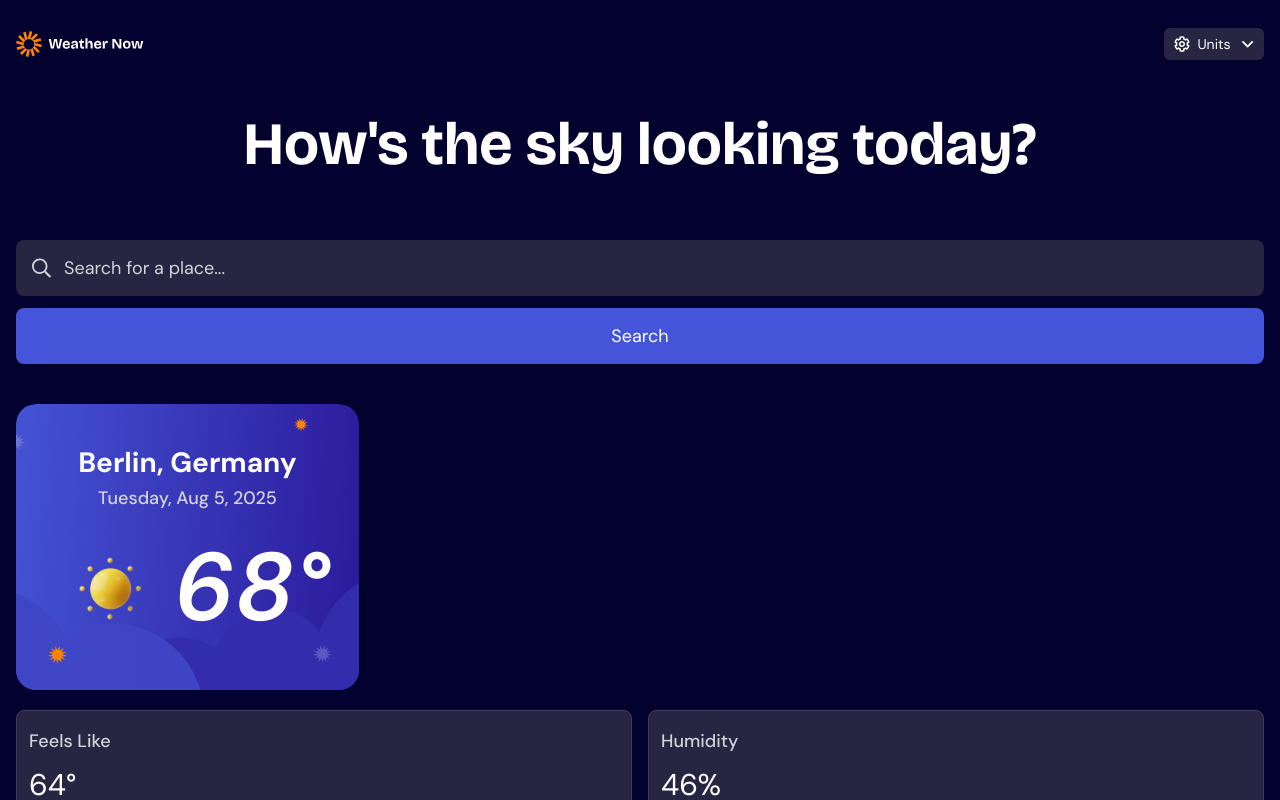
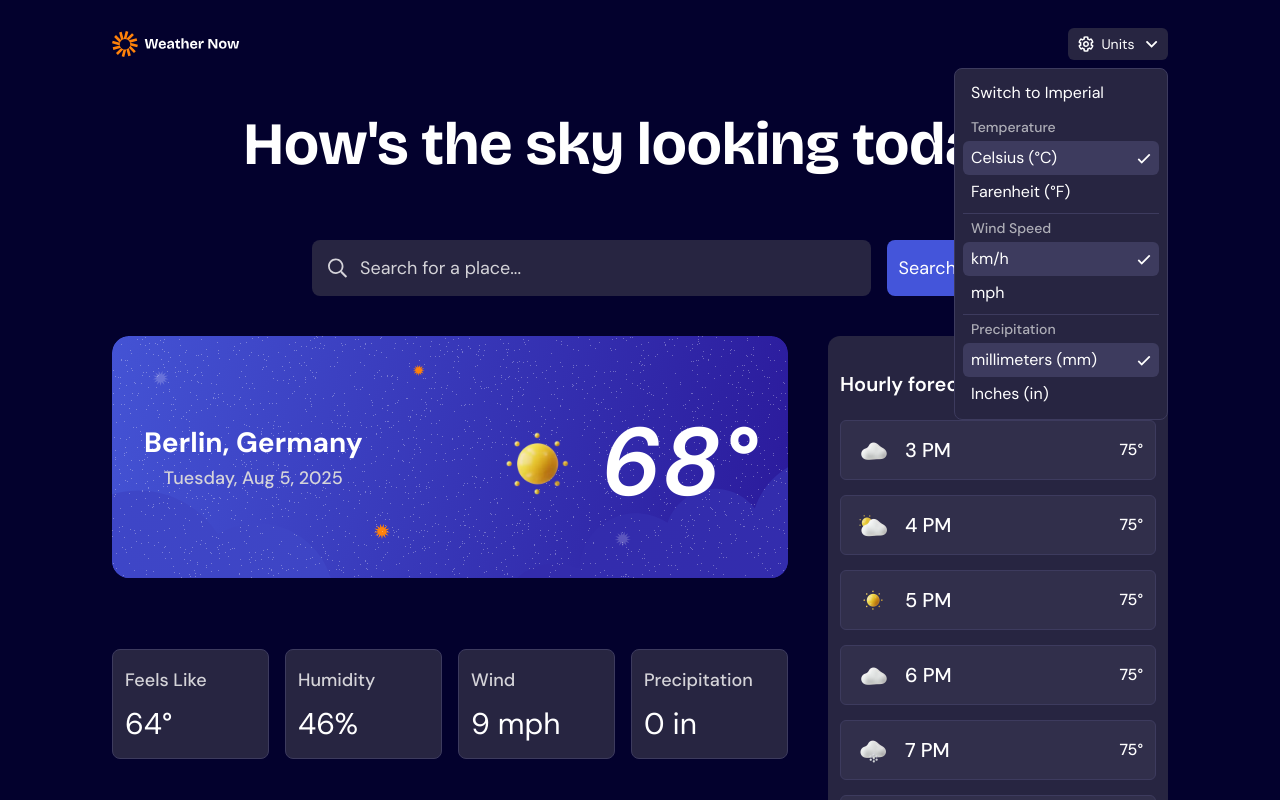
Before and after one commit to Darkah11/Weather-Now, a Next.js app: page / in a window 1280 px wide. Both pictures are taken after a click on the button "Units". Shown: the top 800 px of the page. Built offline with nearby package versions, Linux system fonts and the light colour scheme.

Commit message:
weather added

```diff
--- a/app/components/Header.jsx
+++ b/app/components/Header.jsx
@@ -1,17 +1,22 @@
+"use client";
 import Image from "next/image";
 import Link from "next/link";
-import React from "react";
+import React, { useState } from "react";
 import logo from "@/public/logo.svg";
 import unit from "@/public/icon-units.svg";
 import dropdown from "@/public/icon-dropdown.svg";
+import check from "@/public/icon-checkmark.svg";
 
 export default function Header() {
+  const [open, setOpen] = useState(false);
+  const [metric, setMetric] = useState(true);
+
   return (
-    <div className=" px-4 py-7 flex justify-between items-center">
+    <div className=" px-4 md:px-6 xl:px-28 py-7 flex justify-between items-center">
       <Link href={"/"}>
         <Image src={logo} alt="weather now logo" className=" w-32" />
       </Link>
-      <div>
+      <div className=" relative">
         <div className=" relative w-[100px] h-fit">
           <Image
             className=" absolute top-0 left-[10px] bottom-0 my-auto"
@@ -23,7 +28,66 @@ export default function Header() {
             src={dropdown}
             alt="dropdown icon"
           />
-          <button className=" w-full py-[6px] rounded-md text-neutral-0 bg-neutral-80 text-sm">Units</button>
+          <button
+            onClick={() => setOpen(!open)}
+            className=" w-full py-[6px] rounded-md text-neutral-0 bg-neutral-80 text-sm"
+          >
+            Units
+          </button>
+        </div>
+        <div
+          className={` ${
+            open ? "block" : "hidden"
+          } w-[214px] bg-neutral-80 py-1 px-2 border border-neutral-60 absolute z-50 rounded-lg top-[40px] right-0`}
+        >
+          <button
+            onClick={() => {
+              setMetric(!metric);
+              setOpen(false);
+            }}
+            className="px-2 rounded-md py-2 w-full text-left hover:bg-neutral-60"
+          >
+            Switch to {metric ? "Imperial" : "Metric"}
+          </button>
+          <div className=" border-b border-neutral-60 py-1">
+            <p className=" px-2 text-sm font-medium text-neutral-30 mb-1">
+              Temperature
+            </p>
+            <div className={` ${metric ? 'bg-neutral-60' : ''} px-2 flex items-center justify-between rounded-md py-[5px] w-full text-left `}>
+              <p>Celsius (°C)</p>
+              {metric ? <Image src={check} alt="checkmark icon" /> : null}
+            </div>
+            <div className={` ${!metric ? 'bg-neutral-60' : ''} px-2 flex items-center justify-between rounded-md py-[5px] w-full text-left `}>
+              <p>Farenheit (°F)</p>
+              {!metric ? <Image src={check} alt="checkmark icon" /> : null}
+            </div>
+          </div>
+          <div className=" border-b border-neutral-60 py-1">
+            <p className=" px-2 text-sm font-medium text-neutral-30 mb-1">
+              Wind Speed
+            </p>
+            <div className={` ${metric ? 'bg-neutral-60' : ''} px-2 flex items-center justify-between rounded-md py-[5px] w-full text-left `}>
+              <p>km/h</p>
+              {metric ? <Image src={check} alt="checkmark icon" /> : null}
+            </div>
+            <div className={` ${!metric ? 'bg-neutral-60' : ''} px-2 flex items-center justify-between rounded-md py-[5px] w-full text-left `}>
+              <p>mph</p>
+              {!metric ? <Image src={check} alt="checkmark icon" /> : null}
+            </div>
+          </div>
+          <div className="  py-1">
+            <p className=" px-2 text-sm font-medium text-neutral-30 mb-1">
+              Precipitation
+            </p>
+            <div className={` ${metric ? 'bg-neutral-60' : ''} px-2 flex items-center justify-between rounded-md py-[5px] w-full text-left `}>
+              <p>millimeters (mm)</p>
+              {metric ? <Image src={check} alt="checkmark icon" /> : null}
+            </div>
+            <div className={` ${!metric ? 'bg-neutral-60' : ''} px-2 flex items-center justify-between rounded-md py-[5px] w-full text-left `}>
+              <p>Inches (in)</p>
+              {!metric ? <Image src={check} alt="checkmark icon" /> : null}
+            </div>
+          </div>
         </div>
       </div>
     </div>
--- a/app/components/Search.jsx
+++ b/app/components/Search.jsx
@@ -4,7 +4,7 @@ import search from "@/public/icon-search.svg";
 
 export default function Search() {
   return (
-    <div className=" flex flex-col gap-y-3">
+    <div className=" flex flex-col md:flex-row md:gap-x-4 gap-y-3 max-w-[420px] mx-auto md:max-w-none lg:max-w-[656px] lg:mx-auto">
       <div className=" w-full relative">
         <Image
           className=" w-5 h-5 absolute top-0 bottom-0 my-auto left-4"
@@ -18,8 +18,8 @@ export default function Search() {
           placeholder="Search for a place..."
         />
       </div>
-      <div className=" w-full">
-        <button type="submit" className=" text-lg h-[56px] rounded-lg bg-blue-50 w-full">Search</button>
+      <div className=" w-full md:w-fit">
+        <button type="submit" className=" text-lg h-[56px] rounded-lg px-3 bg-blue-50 w-full">Search</button>
       </div>
     </div>
   );
--- a/app/components/Weather.jsx
+++ b/app/components/Weather.jsx
@@ -1,6 +1,8 @@
+"use client";
 import Image from "next/image";
-import React from "react";
+import React, { useEffect, useState } from "react";
 import todaySm from "@/public/bg-today-small.svg";
+import todayLg from "@/public/bg-today-large.svg";
 import sunny from "@/public/icon-sunny.webp";
 import rain from "@/public/icon-rain.webp";
 import cloudy from "@/public/icon-partly-cloudy.webp";
@@ -12,12 +14,46 @@ import overcast from "@/public/icon-overcast.webp";
 import dropdown from "@/public/icon-dropdown.svg";
 
 export default function Weather() {
+  const [open, setOpen] = useState(false);
+  const [activeDay, setActiveDay] = useState("");
+  const days = [
+    "monday",
+    "tuesday",
+    "wednesday",
+    "thursday",
+    "friday",
+    "saturday",
+    "sunday",
+  ];
+  useEffect(() => {
+    // Create an array of day names
+
+    // Get today's date
+    const today = new Date();
+
+    // Get the numeric day of the week (0 for Sunday, 1 for Monday, etc.)
+    const dayIndex = today.getDay();
+    const adjustedIndex = (dayIndex + 6) % 7;
+
+    // Use the adjusted index to find the corresponding day name
+    setActiveDay(days[adjustedIndex]);
+  }, []);
+
   return (
-    <div>
-      <div>
-        <div className=" relative w-fit">
-          <Image src={todaySm} alt="weather background" />
-          <div className=" flex flex-col justify-center items-center absolute top-0 bottom-0 left-0 right-0 m-auto">
+    <div className=" max-w-[420px] mx-auto md:max-w-none lg:flex lg:gap-x-10 ">
+      <div className="lg:w-[70%] lg:flex lg:flex-col lg:justify-between">
+        <div className=" relative ">
+          <Image
+            src={todaySm}
+            alt="weather background"
+            className=" w-full md:hidden"
+          />
+          <Image
+            src={todayLg}
+            alt="weather background"
+            className=" hidden md:block w-full"
+          />
+          <div className=" flex flex-col md:flex-row md:justify-between justify-center items-center absolute top-0 bottom-0 left-0 right-0 m-auto md:px-8">
             <div className=" text-center">
               <p className=" text-[28px] font-bold">Berlin, Germany</p>
               <p className=" text-lg font-medium text-neutral-20">
@@ -30,7 +66,7 @@ export default function Weather() {
             </div>
           </div>
         </div>
-        <div className=" grid grid-cols-2 gap-4 mt-5">
+        <div className=" grid grid-cols-2 md:grid-cols-4 gap-4 mt-5">
           <div className="  bg-neutral-80 px-3 py-4  border rounded-lg border-neutral-60">
             <p className=" font-medium text-lg text-neutral-20">Feels Like</p>
             <p className=" text-3xl mt-3">64°</p>
@@ -50,9 +86,9 @@ export default function Weather() {
             <p className=" text-3xl mt-3">0 in</p>
           </div>
         </div>
-        <div className=" py-10">
+        <div className=" py-10 lg:py-0">
           <h3 className=" text-xl font-semibold">Daily forecast</h3>
-          <div className=" grid grid-cols-3 gap-3 mt-5">
+          <div className=" grid grid-cols-3 md:grid-cols-7 gap-3 mt-5">
             <div className="  flex flex-col gap-y-4 items-center py-3 px-2 bg-neutral-80 border rounded-lg border-neutral-60">
               <p className=" font-medium text-lg">Tue</p>
               <Image src={rain} className=" w-16 h-16" alt="rain icon" />
@@ -111,70 +147,111 @@ export default function Weather() {
             </div>
           </div>
         </div>
-        <div className=" bg-neutral-80 px-3 py-7 rounded-xl">
+      </div>
+      <div className=" bg-neutral-80 px-3 py-7 rounded-xl lg:w-[35%]">
         <div className=" flex items-center justify-between">
           <h3 className=" text-xl font-semibold">Hourly forecast</h3>
-                <div>
           <div className=" relative">
-                        <button className=" w-32 bg-neutral-60 py-2 rounded-lg text-left px-4">Tuesday</button>
-                        <Image className="absolute top-0 bottom-0 my-auto right-4" src={dropdown} alt="dropdown icon" />
+            <div className=" relative">
+              <button
+                onClick={() => setOpen(!open)}
+                className=" capitalize w-36 bg-neutral-60 py-2 rounded-lg text-left px-4"
+              >
+                {activeDay}
+              </button>
+              <Image
+                className="absolute top-0 bottom-0 my-auto right-4"
+                src={dropdown}
+                alt="dropdown icon"
+              />
             </div>
-                    <ul></ul>
+            <ul
+              className={` ${
+                open ? "block" : "hidden"
+              } w-[160px] bg-neutral-80 py-1 px-2 border border-neutral-60 absolute z-50 rounded-lg top-[45px] right-0`}
+            >
+              {days &&
+                days.map((day, index) => (
+                  <li key={index}>
+                    <button
+                      onClick={() => {
+                        setActiveDay(days[index]);
+                        setOpen(false);
+                      }}
+                      className={` px-2 hover:bg-neutral-60 capitalize flex items-center justify-between rounded-md py-[5px] w-full text-left `}
+                    >
+                      {day}
+                    </button>
+                  </li>
+                ))}
+            </ul>
           </div>
         </div>
-            <div className=" mt-4 flex flex-col gap-4">
-                <div className=" bg-neutral-70 border border-neutral-60 flex items-center justify-between px-3 py-3 rounded-md">
+        <div className=" mt-4 flex flex-col gap-[15px]">
+          <div className=" bg-neutral-70 border border-neutral-60 flex items-center justify-between px-3 h-[60px] rounded-md">
             <div className=" flex items-center gap-3">
-                        <Image src={overcast} alt="overcast icon" className=" w-10 h-10" />
+              <Image
+                src={overcast}
+                alt="overcast icon"
+                className=" w-10 h-10"
+              />
               <p className=" text-xl font-medium">3 PM</p>
             </div>
             <p className=" font-medium">75°</p>
           </div>
-                <div className=" bg-neutral-70 border border-neutral-60 flex items-center justify-between px-3 py-3 rounded-md">
+          <div className=" bg-neutral-70 border border-neutral-60 flex items-center justify-between px-3 h-[60px] rounded-md">
             <div className=" flex items-center gap-3">
               <Image src={cloudy} alt="overcast icon" className=" w-10 h-10" />
               <p className=" text-xl font-medium">4 PM</p>
             </div>
             <p className=" font-medium">75°</p>
           </div>
-                <div className=" bg-neutral-70 border border-neutral-60 flex items-center justify-between px-3 py-3 rounded-md">
+          <div className=" bg-neutral-70 border border-neutral-60 flex items-center justify-between px-3 h-[60px] rounded-md">
             <div className=" flex items-center gap-3">
               <Image src={sunny} alt="overcast icon" className=" w-10 h-10" />
               <p className=" text-xl font-medium">5 PM</p>
             </div>
             <p className=" font-medium">75°</p>
           </div>
-                <div className=" bg-neutral-70 border border-neutral-60 flex items-center justify-between px-3 py-3 rounded-md">
+          <div className=" bg-neutral-70 border border-neutral-60 flex items-center justify-between px-3 h-[60px] rounded-md">
             <div className=" flex items-center gap-3">
-                        <Image src={overcast} alt="overcast icon" className=" w-10 h-10" />
+              <Image
+                src={overcast}
+                alt="overcast icon"
+                className=" w-10 h-10"
+              />
               <p className=" text-xl font-medium">6 PM</p>
             </div>
             <p className=" font-medium">75°</p>
           </div>
-                <div className=" bg-neutral-70 border border-neutral-60 flex items-center justify-between px-3 py-3 rounded-md">
+          <div className=" bg-neutral-70 border border-neutral-60 flex items-center justify-between px-3 h-[60px] rounded-md">
             <div className=" flex items-center gap-3">
               <Image src={snow} alt="overcast icon" className=" w-10 h-10" />
               <p className=" text-xl font-medium">7 PM</p>
             </div>
             <p className=" font-medium">75°</p>
           </div>
-                <div className=" bg-neutral-70 border border-neutral-60 flex items-center justify-between px-3 py-3 rounded-md">
+          <div className=" bg-neutral-70 border border-neutral-60 flex items-center justify-between px-3 h-[60px] rounded-md">
             <div className=" flex items-center gap-3">
               <Image src={fog} alt="overcast icon" className=" w-10 h-10" />
               <p className=" text-xl font-medium">8 PM</p>
             </div>
             <p className=" font-medium">75°</p>
           </div>
-                <div className=" bg-neutral-70 border border-neutral-60 flex items-center justify-between px-3 py-3 rounded-md">
+          <div className=" bg-neutral-70 border border-neutral-60 flex items-center justify-between px-3 h-[60px] rounded-md">
             <div className=" flex items-center gap-3">
               <Image src={snow} alt="overcast icon" className=" w-10 h-10" />
               <p className=" text-xl font-medium">9 PM</p>
             </div>
             <p className=" font-medium">75°</p>
           </div>
-                <div className=" bg-neutral-70 border border-neutral-60 flex items-center justify-between px-3 py-3 rounded-md">
+          <div className=" bg-neutral-70 border border-neutral-60 flex items-center justify-between px-3 h-[60px] rounded-md">
             <div className=" flex items-center gap-3">
-                        <Image src={overcast} alt="overcast icon" className=" w-10 h-10" />
+              <Image
+                src={overcast}
+                alt="overcast icon"
+                className=" w-10 h-10"
+              />
               <p className=" text-xl font-medium">10 PM</p>
             </div>
             <p className=" font-medium">75°</p>
@@ -182,7 +259,5 @@ export default function Weather() {
         </div>
       </div>
     </div>
-      <div></div>
-    </div>
   );
 }
--- a/app/page.jsx
+++ b/app/page.jsx
@@ -7,7 +7,7 @@ export default function Home() {
   return (
     <>
       <Header />
-      <main className=" px-4">
+      <main className=" px-4 md:px-6 xl:px-28">
         <h1 className=" text-center text-6xl py-5 font-bold leading-[1.2]">
           How&apos;s the sky looking today?
         </h1>
```
Lines whose indentation alone changed are shown as unchanged.
